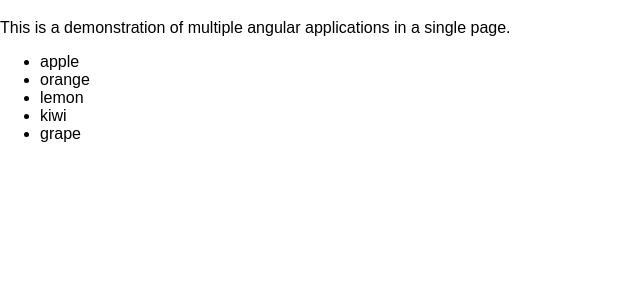
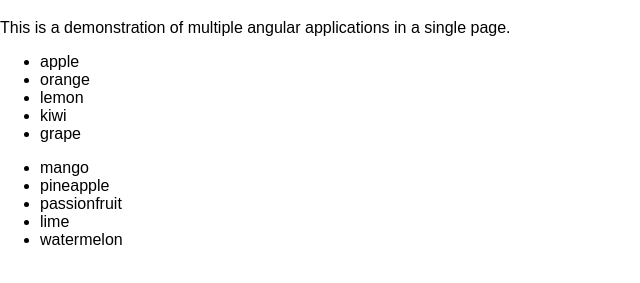
Before and after one commit to toddhgardner/angular-widget-demo, a website: page src/index.html in a window 1280 px wide. Shown: the part 61-344 px from the top of the page, without its empty margins (0-640 px from the left). Drawn offline with nearby package versions, Linux system fonts and the light colour scheme.

Commit message:
added simple second application and binding

```diff
--- a/src/index.html
+++ b/src/index.html
@@ -9,17 +9,28 @@
     <link rel="stylesheet" href="css/vendor/normalize-3.0.2.css">
     <script src="js/vendor/modernizr-2.8.3.min.js"></script>
   </head>
-  <body ng-app="Alpha">
+  <body>
     <h1>Hello world!</h1>
     <p>This is a demonstration of multiple angular applications in a single page.</p>
 
-    <div ng-controller="FruitListCtrl">
-      <ul>
-        <li ng-repeat="fruit in fruits">{{ fruit }}</li>
-      </ul>
+    <div ng-app="Alpha">
+      <div ng-controller="FruitListCtrl">
+        <ul>
+          <li ng-repeat="fruit in fruits">{{ fruit }}</li>
+        </ul>
+      </div>
+    </div>
+
+    <div id="beta">
+      <div ng-controller="FruitListCtrl">
+        <ul>
+          <li ng-repeat="fruit in fruits">{{ fruit }}</li>
+        </ul>
+      </div>
     </div>
 
     <script src="js/vendor/angular-1.3.0.min.js"></script>
     <script src="js/app_alpha.js"></script>
+    <script src="js/app_beta.js"></script>
   </body>
 </html>
--- a/src/js/app_alpha.js
+++ b/src/js/app_alpha.js
@@ -1,5 +1,10 @@
-(function (angular, undefined) {
+(function (angular, document, undefined) {
   "use strict";
+
+  /*
+   * App Alpha represents the end-customer's application. They are probably taking
+   * advantage of all the default bindings and boostrapping of Angular.
+   */
 
   var appAlpha = angular.module("Alpha", []);
 
@@ -15,5 +20,4 @@
 
   });
 
-
-})(window.angular);
+})(window.angular, document);
--- /dev/null
+++ b/src/js/app_beta.js
@@ -0,0 +1,26 @@
+(function (angular, document, undefined) {
+  "use strict";
+
+  /*
+   * App Beta represents the injectable application that could come from
+   * a third-party. We need to make sure we are direct in everything we're doing
+   */
+
+  var element = document.getElementById("beta");
+  var appBeta = angular.module("Beta", []);
+
+  appBeta.controller("FruitListCtrl", function ($scope) {
+
+    $scope.fruits = [
+      "mango",
+      "pineapple",
+      "passionfruit",
+      "lime",
+      "watermelon"
+    ];
+
+  });
+
+  angular.bootstrap(element, ["Beta"]);
+
+})(window.angular, document);
```
